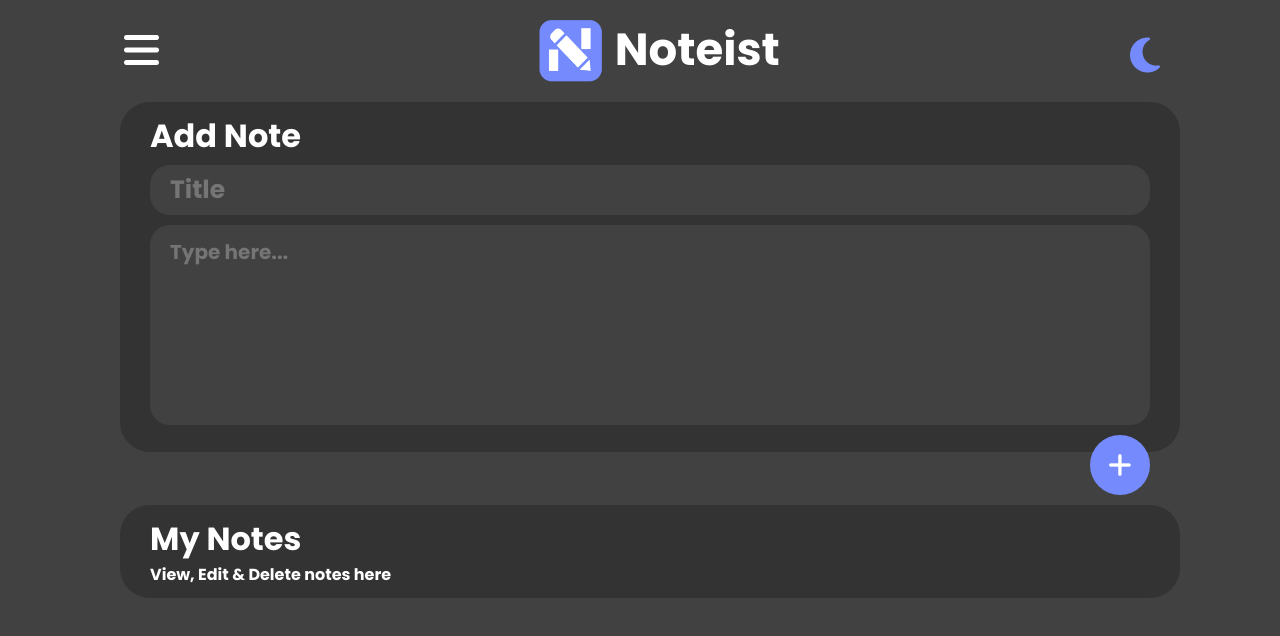
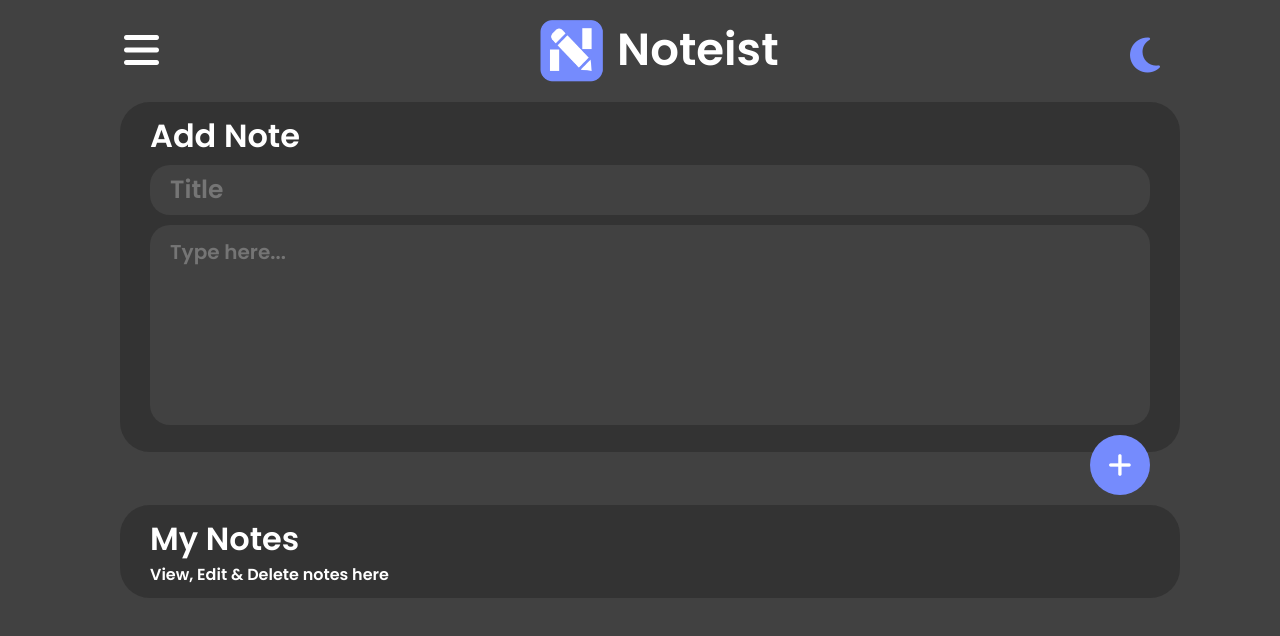
Before and after one commit to jmprz/noteist, a plain HTML site: page index.html in a window 1280 px wide. Drawn offline with Linux system fonts and the light colour scheme.

Commit message:
Update style.css

```diff
--- a/style.css
+++ b/style.css
@@ -1,4 +1,4 @@
-@import url('https://fonts.googleapis.com/css2?family=Poppins:wght@700&display=swap');
+@import url('https://fonts.googleapis.com/css2?family=Poppins:wght@600&display=swap');
 *, *::before, *::after {
     padding: 0;
     margin: 0;
```
